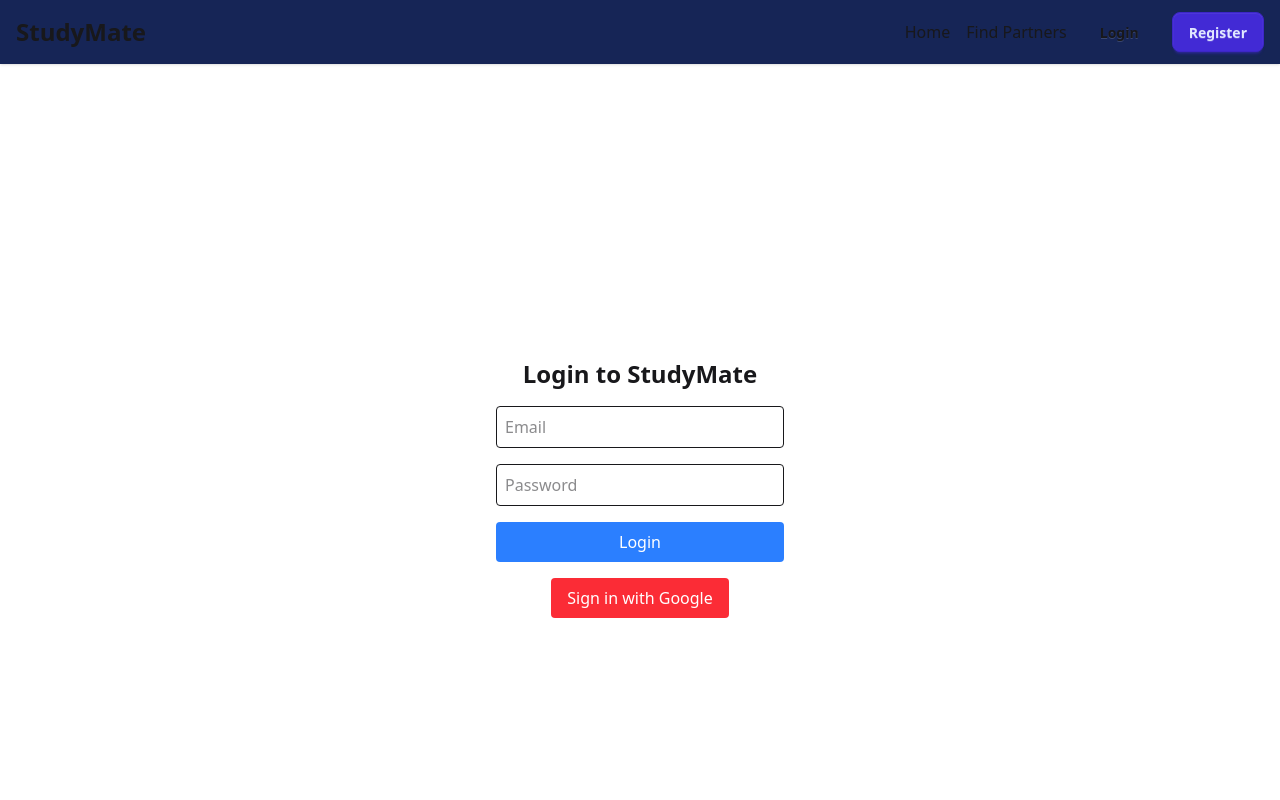
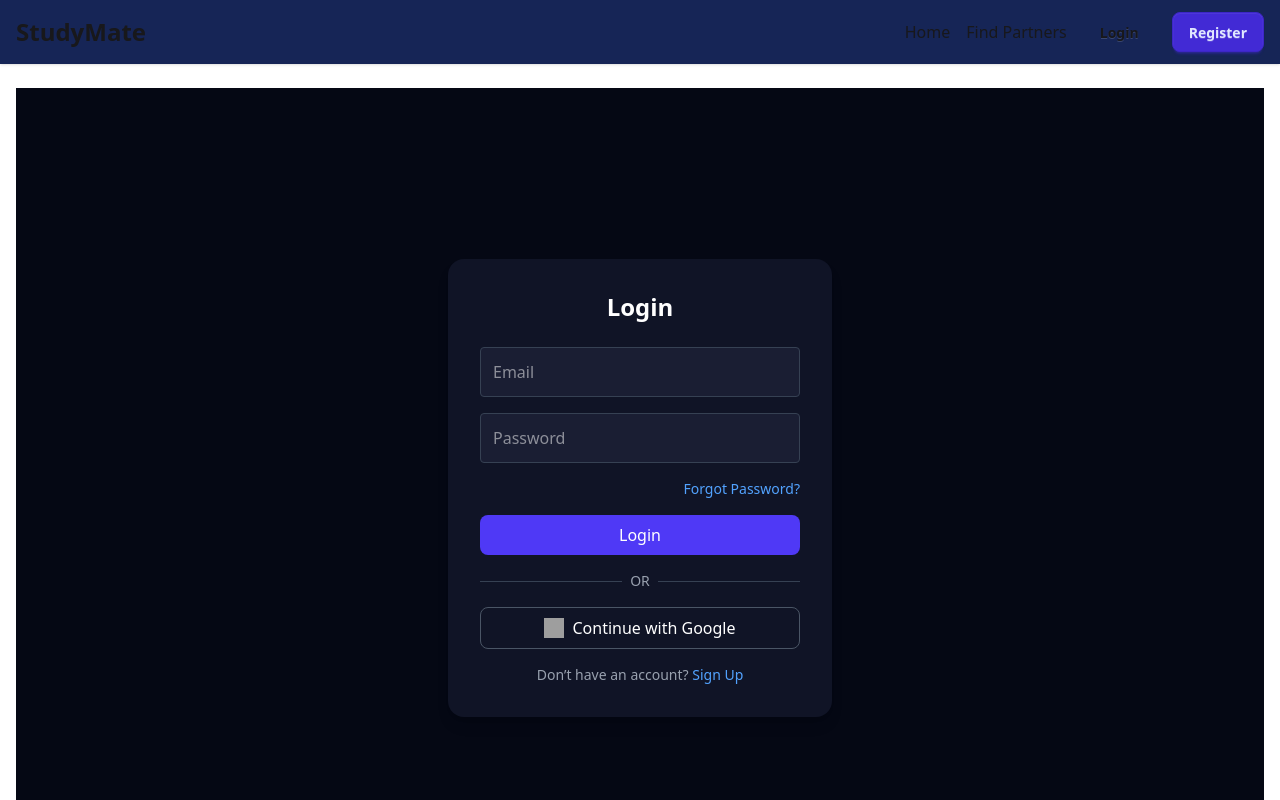
Before and after one commit to AshrafulAlam96/hero-A10, a React (Vite) app in the folder client/: page /login in a window 1280 px wide. Shown: the top 800 px of the page. Built offline with nearby package versions, Linux system fonts and the light colour scheme; no server answers; grey boxes are pictures that could not be loaded.

Commit message:
Stage10 client: UI Enhancement for Login & Register Pages.

```diff
--- a/client/src/pages/Login.jsx
+++ b/client/src/pages/Login.jsx
@@ -1,69 +1,128 @@
-// src/pages/Login.jsx
 import React, { useState } from "react";
 import { useAuth } from "../context/AuthContext";
-import { useNavigate, useLocation } from "react-router-dom";
+import { useNavigate, useLocation, Link } from "react-router-dom";
 import toast from "react-hot-toast";
+// import { Eye, EyeOff, Mail } from "lucide-react";
 
 const Login = () => {
-  const [email, setEmail] = useState("");
-  const [password, setPassword] = useState("");
-  const { login, googleLogin } = useAuth();
+  const { login, googleLogin, resetPassword } = useAuth();
   const navigate = useNavigate();
   const location = useLocation();
   const from = location.state?.from?.pathname || "/";
+  const [showPass, setShowPass] = useState(false);
 
-  const handleEmailLogin = async (e) => {
+  const [formData, setFormData] = useState({
+    email: "",
+    password: "",
+  });
+
+  const handleChange = (e) => {
+    setFormData({ ...formData, [e.target.name]: e.target.value });
+  };
+
+  const handleSubmit = async (e) => {
     e.preventDefault();
     try {
-      await login(email, password);
-      toast.success("Logged in successfully");
+      await login(formData.email, formData.password);
+      toast.success("Login successful 🎉");
       navigate(from, { replace: true });
     } catch (err) {
-      toast.error("Login failed");
+      toast.error("Invalid credentials. Try again.");
     }
   };
 
-  const handleGoogleLogin = async () => {
+  const handleGoogle = async () => {
     try {
       await googleLogin();
-      toast.success("Google login successful");
+      toast.success("Logged in with Google!");
       navigate(from, { replace: true });
-    } catch (err) {
+    } catch {
       toast.error("Google login failed");
     }
   };
 
+  const handleReset = async () => {
+    if (!formData.email) return toast.error("Enter your email first!");
+    await resetPassword(formData.email);
+    toast.success("Password reset email sent!");
+  };
+
   return (
-    <div className="flex flex-col items-center justify-center h-screen">
-      <h1 className="text-2xl font-bold mb-4">Login to StudyMate</h1>
-      <form
-        onSubmit={handleEmailLogin}
-        className="flex flex-col space-y-4 w-72"
-      >
+    <div className="flex justify-center items-center min-h-screen bg-[#050814]">
+      <div className="bg-[#101426] text-white w-96 p-8 rounded-2xl shadow-lg">
+        <h1 className="text-2xl font-bold mb-6 text-center">Login</h1>
+
+        <form onSubmit={handleSubmit} className="space-y-4">
+          <div>
             <input
               type="email"
+              name="email"
               placeholder="Email"
-          className="border p-2 rounded"
-          value={email}
-          onChange={(e) => setEmail(e.target.value)}
+              onChange={handleChange}
+              className="w-full p-3 rounded bg-[#1A1E33] border border-gray-700 focus:outline-none"
+              required
             />
+          </div>
+
+          <div className="relative">
             <input
-          type="password"
+              type={showPass ? "text" : "password"}
+              name="password"
               placeholder="Password"
-          className="border p-2 rounded"
-          value={password}
-          onChange={(e) => setPassword(e.target.value)}
+              onChange={handleChange}
+              className="w-full p-3 rounded bg-[#1A1E33] border border-gray-700 focus:outline-none"
+              required
             />
-        <button className="bg-blue-500 text-white py-2 rounded" type="submit">
+            <span
+              onClick={() => setShowPass(!showPass)}
+              className="absolute right-3 top-3 cursor-pointer text-gray-400"
+            >
+              {/* {showPass ? <EyeOff size={20} /> : <Eye size={20} />} */}
+            </span>
+          </div>
+
+          <p
+            className="text-sm text-blue-400 cursor-pointer hover:underline text-right"
+            onClick={handleReset}
+          >
+            Forgot Password?
+          </p>
+
+          <button
+            type="submit"
+            className="w-full bg-indigo-600 py-2 rounded-lg hover:bg-indigo-700 transition"
+          >
             Login
           </button>
         </form>
+
+        <div className="flex items-center gap-2 my-4">
+          <hr className="flex-grow border-gray-700" />
+          <span className="text-gray-400 text-sm">OR</span>
+          <hr className="flex-grow border-gray-700" />
+        </div>
+
         <button
-        onClick={handleGoogleLogin}
-        className="mt-4 bg-red-500 text-white px-4 py-2 rounded"
+          onClick={handleGoogle}
+          className="w-full border border-gray-600 py-2 rounded-lg hover:bg-[#1A1E33] transition"
         >
-        Sign in with Google
+          <span className="flex items-center justify-center gap-2">
+            <img
+              src="https://www.svgrepo.com/show/475656/google-color.svg"
+              alt="Google"
+              className="w-5 h-5"
+            />
+            Continue with Google
+          </span>
         </button>
+
+        <p className="text-center text-sm mt-4 text-gray-400">
+          Don’t have an account?{" "}
+          <Link to="/register" className="text-blue-400 hover:underline">
+            Sign Up
+          </Link>
+        </p>
+      </div>
     </div>
   );
 };
--- a/client/src/pages/Register.jsx
+++ b/client/src/pages/Register.jsx
@@ -1,56 +1,63 @@
 import React, { useState } from "react";
-import { useNavigate } from "react-router-dom";
 import { useAuth } from "../context/AuthContext";
+import { useNavigate, Link } from "react-router-dom";
 import toast from "react-hot-toast";
+// import { Eye, EyeOff } from "lucide-react";
 
 const Register = () => {
+  const { signup, googleLogin } = useAuth();
+  const navigate = useNavigate();
+  const [showPass, setShowPass] = useState(false);
   const [formData, setFormData] = useState({
     name: "",
+    photo: "",
     email: "",
     password: "",
-    photo: "",
   });
 
-  const { signup } = useAuth();
-  const navigate = useNavigate();
-
-  const handleChange = (e) => {
-    const { name, value } = e.target;
-    setFormData((prev) => ({ ...prev, [name]: value }));
-  };
+  const handleChange = (e) =>
+    setFormData({ ...formData, [e.target.name]: e.target.value });
 
   const handleSubmit = async (e) => {
     e.preventDefault();
+    try {
+      await signup(formData.email, formData.password, formData.name, formData.photo);
+      toast.success("Account created successfully 🎉");
+      navigate("/my-connections");
+    } catch (err) {
+      toast.error("Signup failed");
+    }
+  };
 
-    const { name, email, password, photo } = formData;
-
-    if (!email || !password) {
-      toast.error("Email and password are required!");
-      return;
-    }
-
+  const handleGoogle = async () => {
     try {
-      await signup(email, password, name, photo);
-      toast.success("Account created successfully 🎉");
-      navigate("/my-connections"); // redirect to dashboard or protected route
-    } catch (error) {
-      console.error("Signup Error:", error.code);
-      toast.error(error.message || "Signup failed!");
+      await googleLogin();
+      toast.success("Google signup successful");
+      navigate("/my-connections");
+    } catch {
+      toast.error("Google signup failed");
     }
   };
 
   return (
-    <div className="flex flex-col items-center justify-center min-h-screen bg-base-200">
-      <div className="bg-white p-8 rounded-lg shadow-md w-96">
-        <h1 className="text-2xl font-bold mb-6 text-center">Create Account</h1>
+    <div className="flex justify-center items-center min-h-screen bg-[#050814]">
+      <div className="bg-[#101426] text-white w-96 p-8 rounded-2xl shadow-lg">
+        <h1 className="text-2xl font-bold mb-6 text-center">Sign Up</h1>
 
         <form onSubmit={handleSubmit} className="space-y-4">
           <input
             type="text"
             name="name"
             placeholder="Full Name"
-            className="w-full border p-2 rounded"
-            value={formData.name}
+            className="w-full p-3 rounded bg-[#1A1E33] border border-gray-700 focus:outline-none"
+            onChange={handleChange}
+          />
+
+          <input
+            type="text"
+            name="photo"
+            placeholder="Photo URL"
+            className="w-full p-3 rounded bg-[#1A1E33] border border-gray-700 focus:outline-none"
             onChange={handleChange}
           />
 
@@ -58,44 +65,61 @@ const Register = () => {
             type="email"
             name="email"
             placeholder="Email"
-            className="w-full border p-2 rounded"
-            value={formData.email}
+            className="w-full p-3 rounded bg-[#1A1E33] border border-gray-700 focus:outline-none"
             onChange={handleChange}
             required
           />
 
+          <div className="relative">
             <input
-            type="password"
+              type={showPass ? "text" : "password"}
               name="password"
               placeholder="Password"
-            className="w-full border p-2 rounded"
-            value={formData.password}
+              className="w-full p-3 rounded bg-[#1A1E33] border border-gray-700 focus:outline-none"
               onChange={handleChange}
               required
             />
-
-          <input
-            type="text"
-            name="photo"
-            placeholder="Photo URL (optional)"
-            className="w-full border p-2 rounded"
-            value={formData.photo}
-            onChange={handleChange}
-          />
+            <span
+              onClick={() => setShowPass(!showPass)}
+              className="absolute right-3 top-3 cursor-pointer text-gray-400"
+            >
+              {/* {showPass ? <EyeOff size={20} /> : <Eye size={20} />} */}
+            </span>
+          </div>
 
           <button
             type="submit"
-            className="w-full bg-blue-500 text-white py-2 rounded hover:bg-blue-600 transition"
+            className="w-full bg-indigo-600 py-2 rounded-lg hover:bg-indigo-700 transition"
           >
             Register
           </button>
         </form>
 
-        <p className="text-center text-sm mt-4">
+        <div className="flex items-center gap-2 my-4">
+          <hr className="flex-grow border-gray-700" />
+          <span className="text-gray-400 text-sm">OR</span>
+          <hr className="flex-grow border-gray-700" />
+        </div>
+
+        <button
+          onClick={handleGoogle}
+          className="w-full border border-gray-600 py-2 rounded-lg hover:bg-[#1A1E33] transition"
+        >
+          <span className="flex items-center justify-center gap-2">
+            <img
+              src="https://www.svgrepo.com/show/475656/google-color.svg"
+              alt="Google"
+              className="w-5 h-5"
+            />
+            Continue with Google
+          </span>
+        </button>
+
+        <p className="text-center text-sm mt-4 text-gray-400">
           Already have an account?{" "}
-          <a href="/login" className="text-blue-600 hover:underline">
+          <Link to="/login" className="text-blue-400 hover:underline">
             Login
-          </a>
+          </Link>
         </p>
       </div>
     </div>
```
Lines whose indentation alone changed are shown as unchanged.
